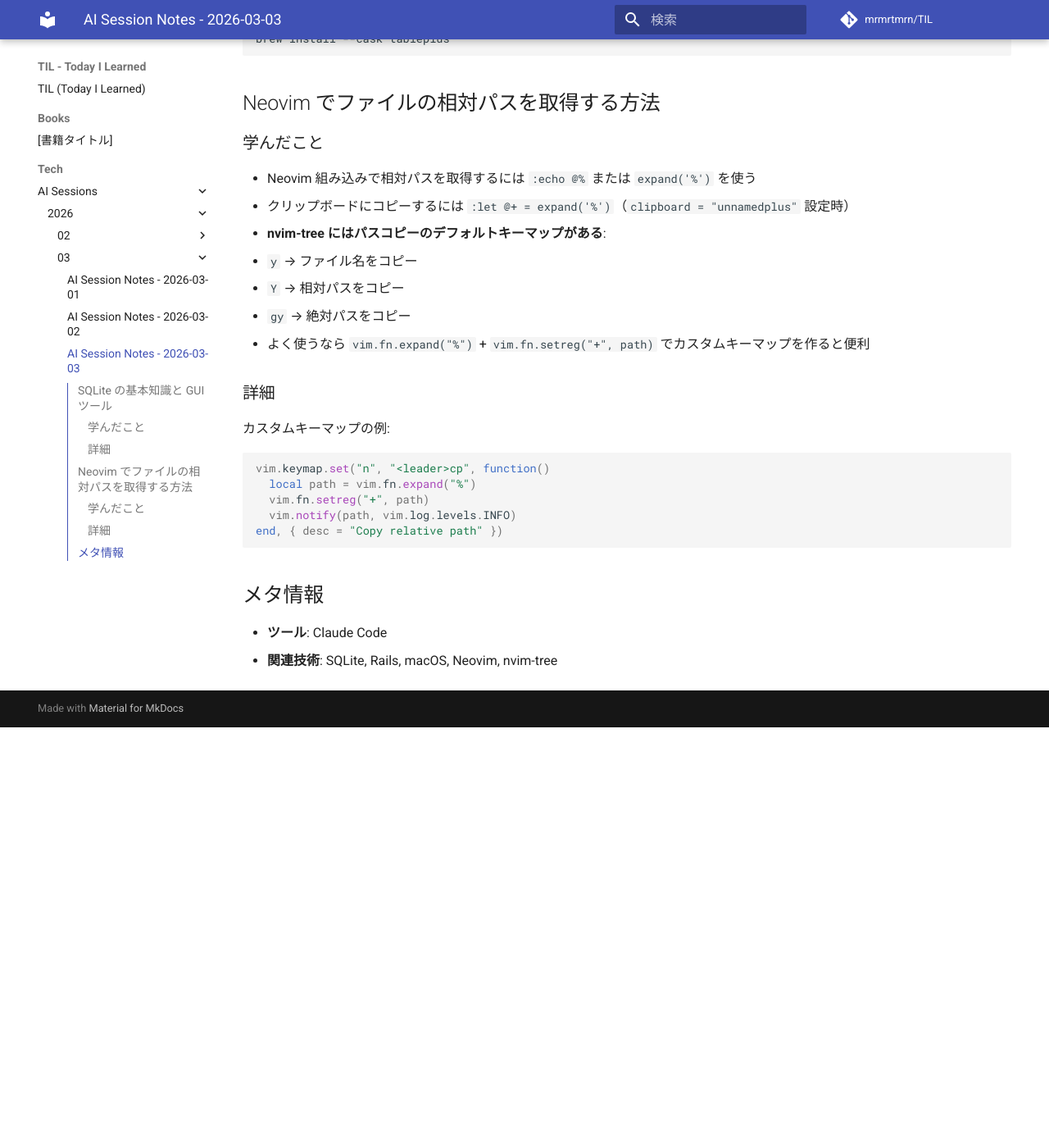
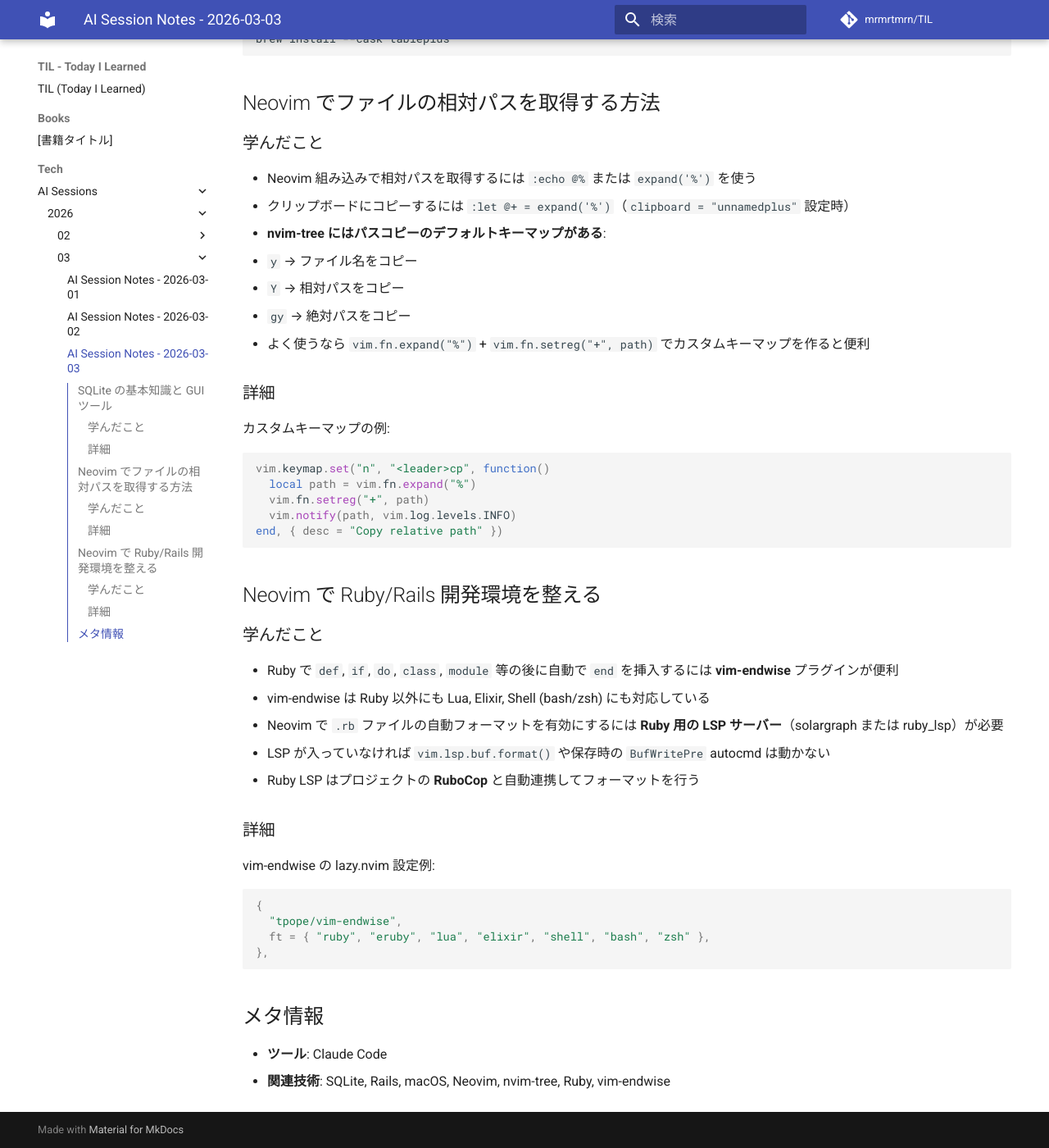
Before and after one commit to mrmrtmrn/TIL, an MkDocs documentation site: the page built from docs/Tech/AI-Sessions/2026/03/2026-03-03.md, in a window 1280 px wide and 1400 px high, scrolled down 740 px. Shown: the whole window at 82% size. Built offline with MkDocs 1.6.1 and Material for MkDocs 9.7.7, drawn with Linux system fonts in a browser that asks for light colours; comment, search, counter and statistics services are not loaded; before the commit the page ends 1627 px from its top, so only the background shows below that.

Commit message:
feat: 2026-03-03 の AI セッションノートを追加
- Neovim で Ruby/Rails 開発環境を整える

````diff
--- a/docs/Tech/AI-Sessions/2026/03/2026-03-03.md
+++ b/docs/Tech/AI-Sessions/2026/03/2026-03-03.md
@@ -54,7 +54,28 @@
 end, { desc = "Copy relative path" })
 ```
 
+## Neovim で Ruby/Rails 開発環境を整える
+
+### 学んだこと
+
+- Ruby で `def`, `if`, `do`, `class`, `module` 等の後に自動で `end` を挿入するには **vim-endwise** プラグインが便利
+- vim-endwise は Ruby 以外にも Lua, Elixir, Shell (bash/zsh) にも対応している
+- Neovim で `.rb` ファイルの自動フォーマットを有効にするには **Ruby 用の LSP サーバー**（solargraph または ruby_lsp）が必要
+  - LSP が入っていなければ `vim.lsp.buf.format()` や保存時の `BufWritePre` autocmd は動かない
+  - Ruby LSP はプロジェクトの **RuboCop** と自動連携してフォーマットを行う
+
+### 詳細
+
+vim-endwise の lazy.nvim 設定例:
+
+```lua
+{
+  "tpope/vim-endwise",
+  ft = { "ruby", "eruby", "lua", "elixir", "shell", "bash", "zsh" },
+},
+```
+
 ## メタ情報
 
 - **ツール**: Claude Code
-- **関連技術**: SQLite, Rails, macOS, Neovim, nvim-tree
+- **関連技術**: SQLite, Rails, macOS, Neovim, nvim-tree, Ruby, vim-endwise
````
